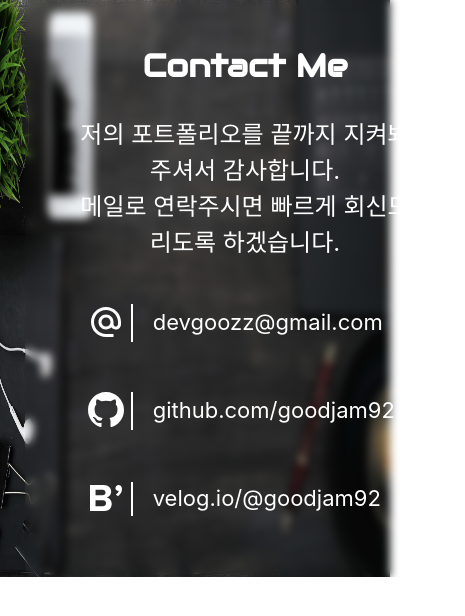
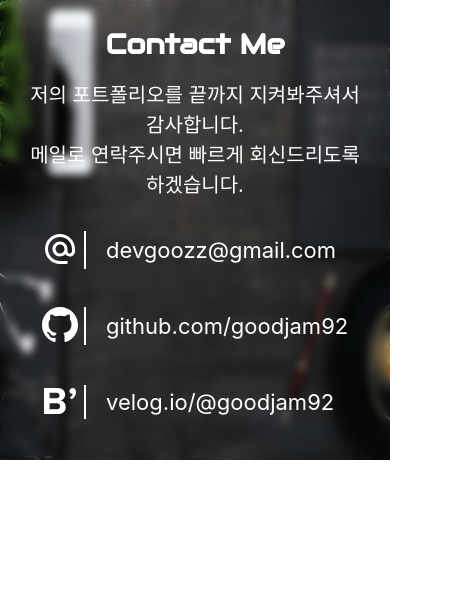
Before and after one commit to goodjam92/my-website, a Next.js app: page /contact in a window 390 px wide. Shown: the top 616 px of the page, 465 px wide, since content can reach past the window. Built offline with nearby package versions, Linux system fonts and the light colour scheme.

Commit message:
feat: 반응형 웹 contact 화면에 적용

```diff
--- a/components/contact/ContactContainer.tsx
+++ b/components/contact/ContactContainer.tsx
@@ -1,6 +1,7 @@
 import styled from "styled-components";
 import { CONTACT_TEXT } from "@/hooks/TextConstant";
 import ContactInfo from "./ContactInfo";
+import { media } from "@/styles/media";
 
 export default function ContactContainer() {
   return (
@@ -26,12 +27,20 @@ const ContainerWrap = styled.div`
   box-sizing: border-box;
   color: white;
   gap: 3.2rem;
+  ${media.small`
+  gap: 2rem;
+  min-height: 36rem;
+  min-width: 32rem;
+  `}
 `;
 
 const ContactHeader = styled.h2`
   font-size: 3.2rem;
   text-align: center;
   font-family: "Audiowide-Regular";
+  ${media.small`
+  font-size: 2.8rem;
+  `}
 `;
 
 const ContactThanks = styled.h2`
@@ -40,6 +49,9 @@ const ContactThanks = styled.h2`
   white-space: pre-line;
   font-weight: 400;
   line-height: 150%;
+  ${media.small`
+  font-size: 2rem;
+  `}
 `;
 
 const ContactItem = styled.div`
@@ -48,4 +60,7 @@ const ContactItem = styled.div`
   display: flex;
   flex-direction: column;
   gap: 2.8rem;
+  ${media.small`
+  gap: 1.6rem;
+  `}
 `;
--- a/pages/contact.tsx
+++ b/pages/contact.tsx
@@ -2,6 +2,7 @@ import { useEffect, useRef, useState } from "react";
 import styled, { css, keyframes } from "styled-components";
 import { VisibleProps } from "@/model/VisibleProps";
 import ContactContainer from "@/components/contact/ContactContainer";
+import { media } from "@/styles/media";
 
 export default function Contact() {
   const contactRef = useRef<HTMLDivElement>(null);
@@ -76,4 +77,8 @@ const ContactContentBox = styled.div`
   background-color: transparent;
   backdrop-filter: blur(0.4rem);
   border-radius: 0.8rem;
+  ${media.medium`
+    margin: 0;
+    padding: 0;
+  `}
 `;
```
